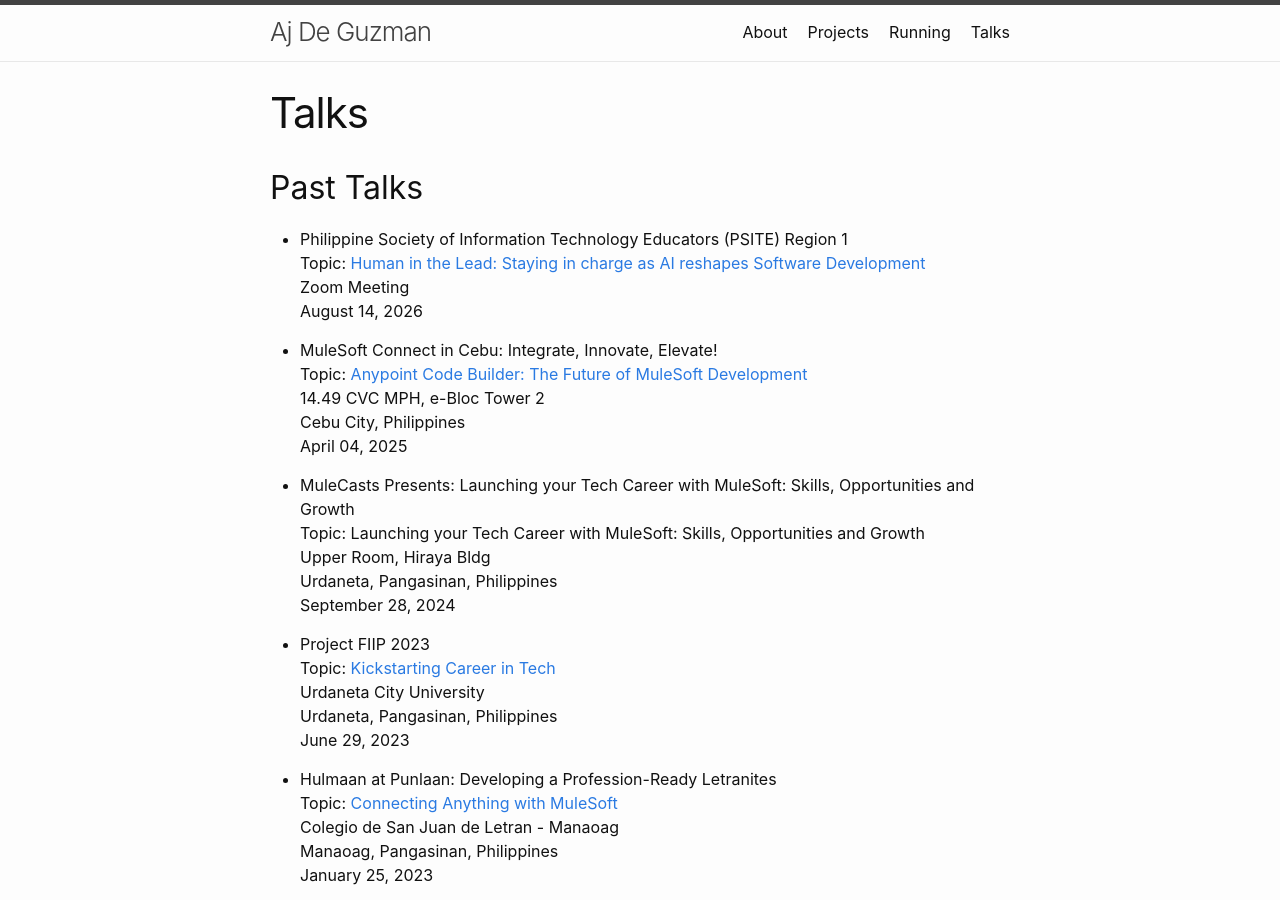
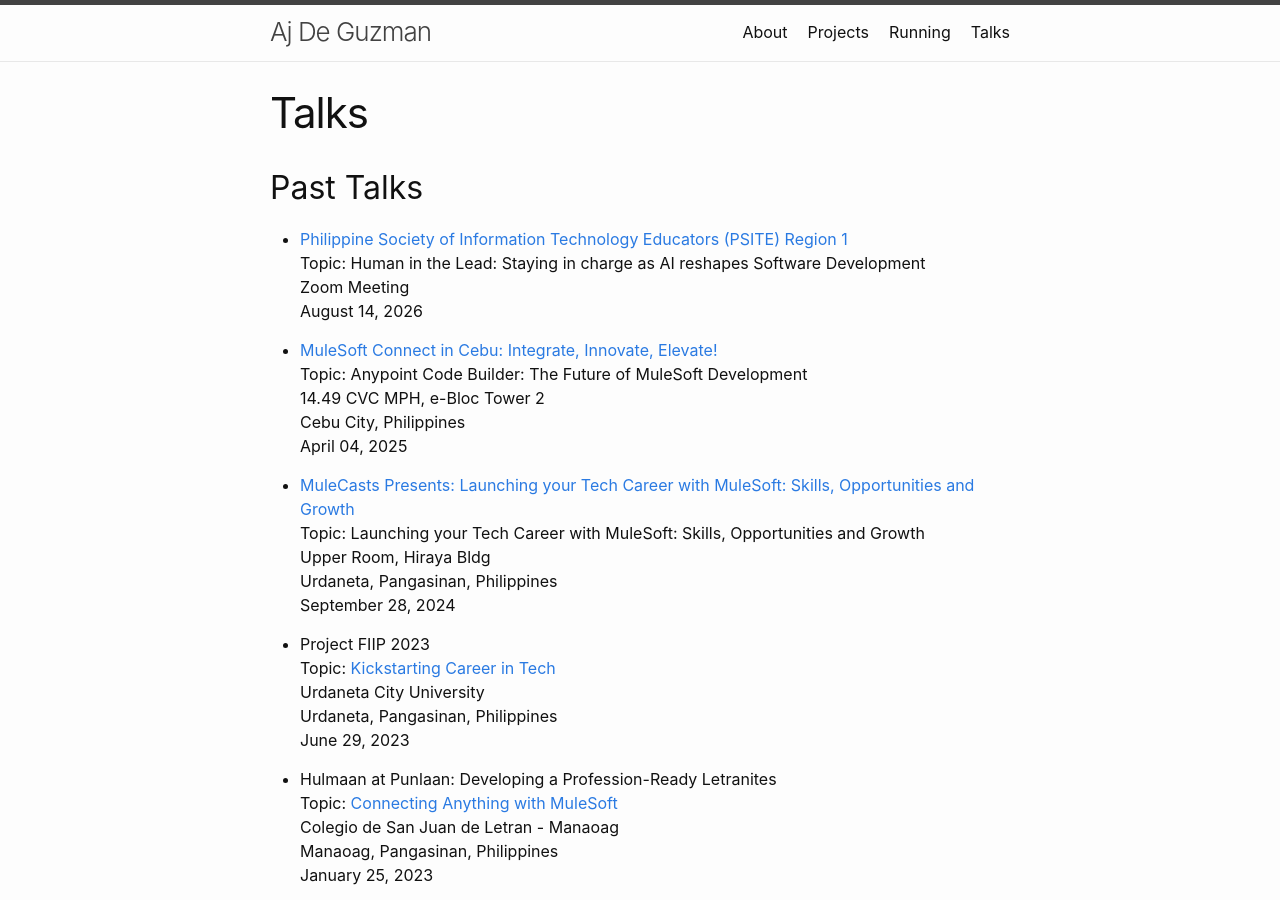
Before and after one commit to ajdeguzman/ajdeguzman.github.io, a Jekyll site: the page built from talks.md, in a window 1280 px wide and 900 px high. Built offline with Jekyll 4.4.1, drawn with Linux system fonts in a browser that asks for light colours; part of the change alters nothing that is shown.

```diff
--- a/talks.md
+++ b/talks.md
@@ -4,18 +4,18 @@ title: Talks
 permalink: /talks/
 ---
 ## Past Talks
-- Philippine Society of Information Technology Educators (PSITE) Region 1
-<br> Topic: [Human in the Lead: Staying in charge as AI reshapes Software Development](https://www.facebook.com/share/p/19MpE2EKij/)
+- [Philippine Society of Information Technology Educators (PSITE) Region 1](https://www.facebook.com/share/p/19MpE2EKij/)
+<br> Topic: Human in the Lead: Staying in charge as AI reshapes Software Development
 <br> Zoom Meeting
 <br> August 14, 2026
 
-- MuleSoft Connect in Cebu: Integrate, Innovate, Elevate!
-<br> Topic: [Anypoint Code Builder: The Future of MuleSoft Development](https://meetups.mulesoft.com/events/details/mulesoft-cebu-presents-mulesoft-connect-in-cebu-integrate-innovate-elevate/)
+- [MuleSoft Connect in Cebu: Integrate, Innovate, Elevate!](https://meetups.mulesoft.com/events/details/mulesoft-cebu-presents-mulesoft-connect-in-cebu-integrate-innovate-elevate/)
+<br> Topic: Anypoint Code Builder: The Future of MuleSoft Development
 <br> 14.49 CVC MPH, e-Bloc Tower 2
 <br> <i class="fa fa-map-pin"></i> Cebu City, Philippines
 <br> April 04, 2025
 
-- MuleCasts Presents: Launching your Tech Career with MuleSoft: Skills, Opportunities and Growth
+- [MuleCasts Presents: Launching your Tech Career with MuleSoft: Skills, Opportunities and Growth](https://www.facebook.com/share/p/18LGhWz54T/)
 <br> Topic: Launching your Tech Career with MuleSoft: Skills, Opportunities and Growth
 <br> Upper Room, Hiraya Bldg
 <br> <i class="fa fa-map-pin"></i> Urdaneta, Pangasinan, Philippines
```
